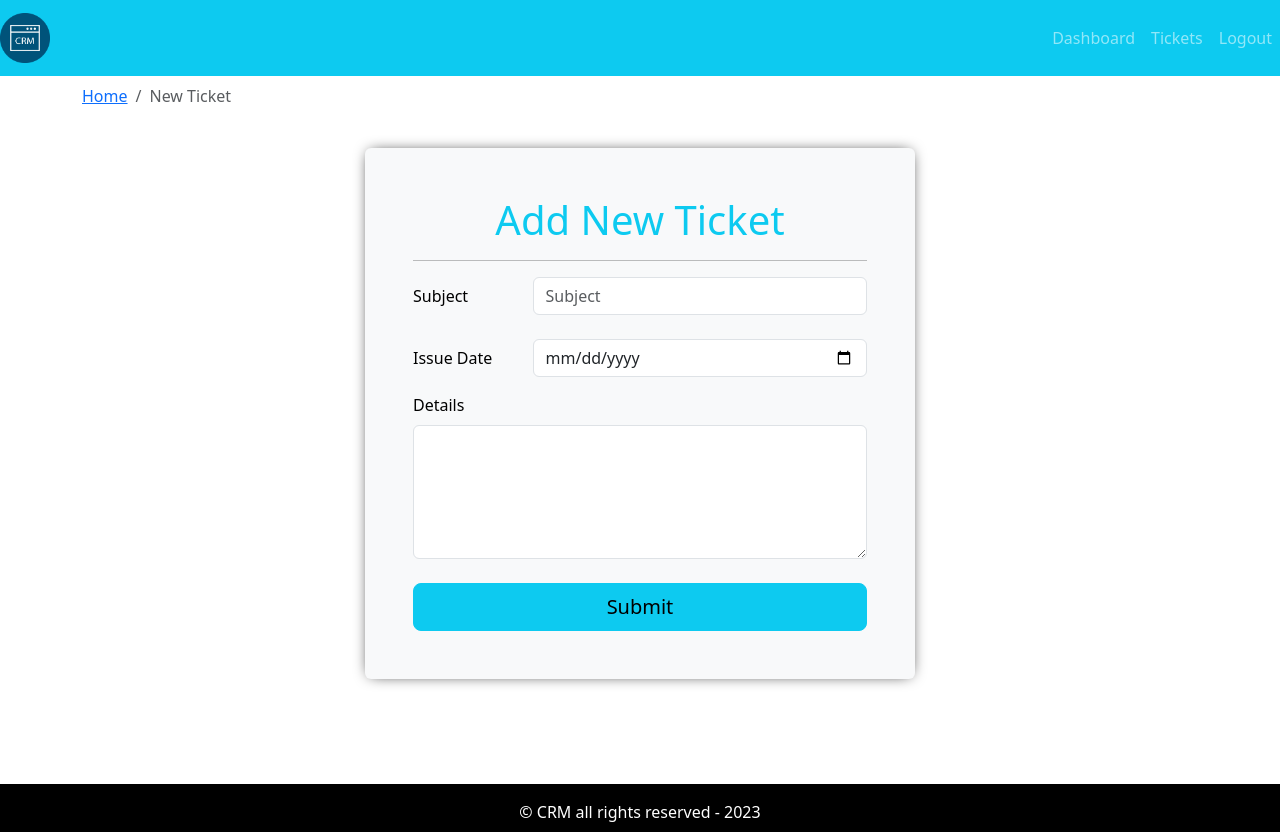
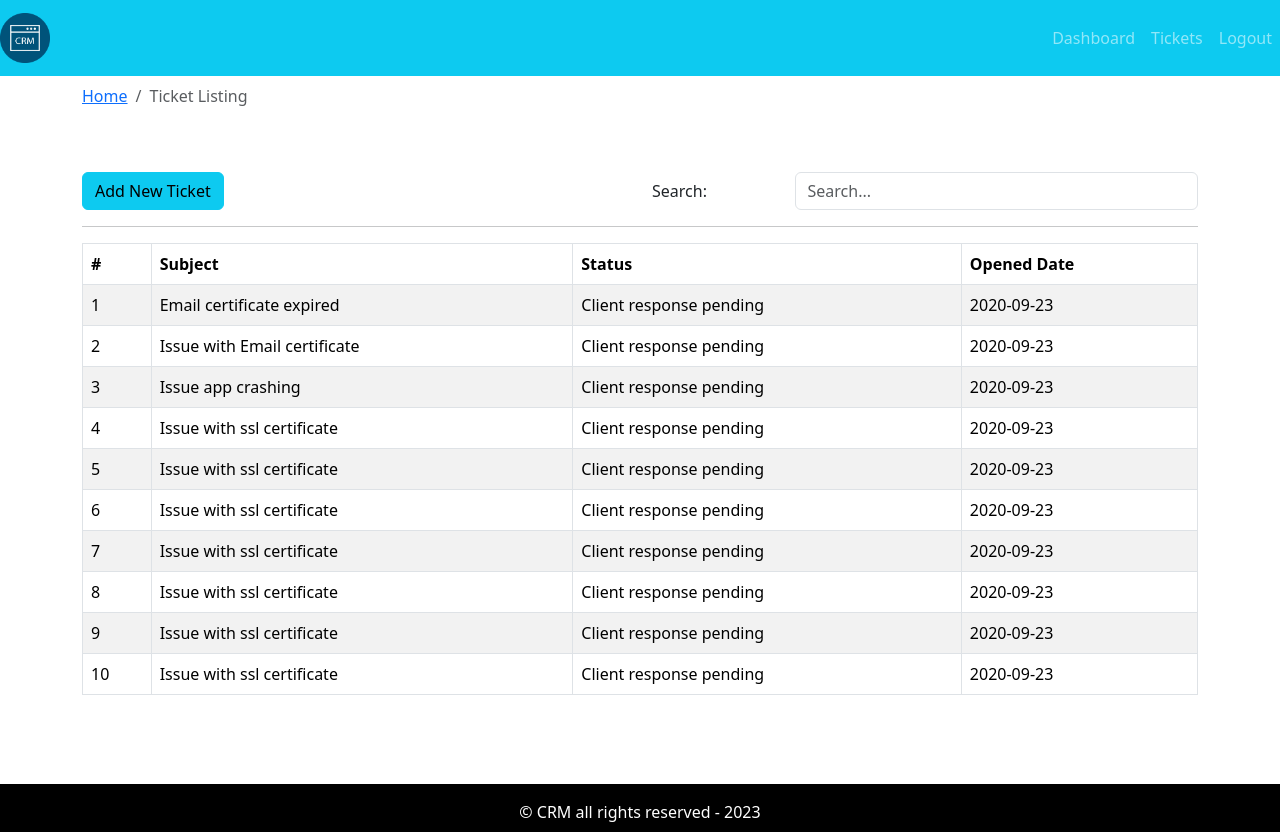
Before and after one commit to Rushabh1105/CRM-App-FrontEnd, a React (Create React App) app: page / in a window 1280 px wide. Built offline with nearby package versions, Linux system fonts and the light colour scheme.

Commit message:
added ticket listing page

```diff
--- a/src/App.js
+++ b/src/App.js
@@ -3,6 +3,7 @@ import './App.css';
 import DefaultLayout from './Layout/DefaultLayout';
 // import Dashboard from './Page/Dashboard/Dashboard.Page';
 import AddTicket from "./Page/NewTicket/AddTicket.Page";
+import TicketListing from './Page/Ticket-Listing/TicketListing.Page';
 
 function App() {
   return (
@@ -11,7 +12,8 @@ function App() {
 
       <DefaultLayout>
         {/* <Dashboard/>     */}
-        <AddTicket/>
+        {/* <AddTicket/> */}
+        <TicketListing/>
       </DefaultLayout>
     </div>
   );
--- /dev/null
+++ b/src/Assets/DummyTicket.json
@@ -0,0 +1,79 @@
+[
+    {
+      "id": 1,
+      "subject": "Email   certificate expired",
+      "status": "Client response pending",
+      "addedAt": "2020-09-23",
+      "history": [
+        {
+          "date": "20-10-10",
+          "message": "sjflsjl",
+          "messageBy": "client"
+        },
+        {
+          "date": "20-10-10",
+          "message": "sjflsjl",
+          "messageBy": "operator"
+        },
+        {
+          "date": "20-10-10",
+          "message": "sjflsjl",
+          "messageBy": "client"
+        }
+      ]
+    },
+    {
+      "id": 2,
+      "subject": "Issue with Email certificate",
+      "status": "Client response pending",
+      "addedAt": "2020-09-23"
+    },
+    {
+      "id": 3,
+      "subject": "Issue app crashing",
+      "status": "Client response pending",
+      "addedAt": "2020-09-23"
+    },
+    {
+      "id": 4,
+      "subject": "Issue with ssl certificate",
+      "status": "Client response pending",
+      "addedAt": "2020-09-23"
+    },
+    {
+      "id": 5,
+      "subject": "Issue with ssl certificate",
+      "status": "Client response pending",
+      "addedAt": "2020-09-23"
+    },
+    {
+      "id": 6,
+      "subject": "Issue with ssl certificate",
+      "status": "Client response pending",
+      "addedAt": "2020-09-23"
+    },
+    {
+      "id": 7,
+      "subject": "Issue with ssl certificate",
+      "status": "Client response pending",
+      "addedAt": "2020-09-23"
+    },
+    {
+      "id": 8,
+      "subject": "Issue with ssl certificate",
+      "status": "Client response pending",
+      "addedAt": "2020-09-23"
+    },
+    {
+      "id": 9,
+      "subject": "Issue with ssl certificate",
+      "status": "Client response pending",
+      "addedAt": "2020-09-23"
+    },
+    {
+      "id": 10,
+      "subject": "Issue with ssl certificate",
+      "status": "Client response pending",
+      "addedAt": "2020-09-23"
+    }
+]
--- /dev/null
+++ b/src/Component/SearchForm/SearchForm.Component.js
@@ -0,0 +1,32 @@
+import React from 'react';
+import { Form, Row, Col } from 'react-bootstrap';
+import PropTypes from 'prop-types';
+
+function SearchForm({handleOnChange, str}) {
+
+  return (
+    <Form>
+        <Form.Group as={Row}>
+            <Form.Label column sm="3">
+                Search: {" "}
+            </Form.Label>
+            <Col sm="9">
+                    <Form.Control
+                        name="searchString"
+                        type="text"
+                        onChange={handleOnChange}
+                        placeholder='Search...'
+                        value={str}
+                    />
+            </Col>
+        </Form.Group>
+    </Form>
+  )
+}
+
+
+SearchForm.propTypes = {
+    handleOnChange: PropTypes.func.isRequired,
+    str: PropTypes.string.isRequired
+}
+export default SearchForm
--- a/src/Component/Ticket-Table/TicketTable.Component.js
+++ b/src/Component/Ticket-Table/TicketTable.Component.js
@@ -1,7 +1,8 @@
 import React from 'react'
 import { Table } from 'react-bootstrap';
+import PropTypes from 'prop-types'
 
-function TicketTable() {
+function TicketTable({tickets}) {
   return (
     <Table striped bordered hover>
         <thead>
@@ -13,27 +14,32 @@ function TicketTable() {
             </tr>
         </thead>
         <tbody>
-            <tr>
-                <td>1</td>
-                <td>ssl Issue</td>
-                <td>Client Response Pending</td>
-                <td>2023-10-09</td>
-            </tr>
-            <tr>
-                <td>1</td>
-                <td>ssl Issue</td>
-                <td>Client Response Pending</td>
-                <td>2023-10-09</td>
-            </tr>
-            <tr>
-                <td>1</td>
-                <td>ssl Issue</td>
-                <td>Client Response Pending</td>
-                <td>2023-10-09</td>
-            </tr>
+            {
+                tickets.length ? (
+                    tickets.map(ticket => (
+                        <tr key={ticket.id}>
+                            <td>{ticket.id}</td>
+                            <td>{ticket.subject}</td>
+                            <td>{ticket.status}</td>
+                            <td>{ticket.addedAt}</td>
+                        </tr>
+                        )
+                    )
+                ) : (
+                    <tr>
+                        <td colSpan="4" className='text-center'>
+                            No ticket show {" "}
+                        </td>
+                    </tr>
+                )
+            }
         </tbody>
     </Table>
   )
 }
 
+TicketTable.propTypes = {
+    tickets: PropTypes.array.isRequired
+}
+
 export default TicketTable;
--- a/src/Page/Dashboard/Dashboard.Page.js
+++ b/src/Page/Dashboard/Dashboard.Page.js
@@ -2,6 +2,7 @@ import React from 'react'
 import { Button, Col, Container, Row } from 'react-bootstrap';
 import TicketTable from '../../Component/Ticket-Table/TicketTable.Component';
 import BreadCrumb from '../../Component/BreadCrumb.Component.js/BreadCrumb';
+import tickets from '../../Assets/DummyTicket.json'
 
 function Dashboard() {
   return (
@@ -46,7 +47,7 @@ function Dashboard() {
 
         <Row>
             <Col className='recent-ticket'>
-                <TicketTable />
+                <TicketTable tickets={tickets}/>
             </Col>
         </Row>
     </Container>
--- /dev/null
+++ b/src/Page/Ticket-Listing/TicketListing.Page.js
@@ -0,0 +1,62 @@
+import React, { useEffect, useState } from 'react';
+import { Col, Container, Row, Button} from 'react-bootstrap';
+import BreadCrumb from '../../Component/BreadCrumb.Component.js/BreadCrumb'
+import SearchForm from '../../Component/SearchForm/SearchForm.Component';
+import TicketTable from '../../Component/Ticket-Table/TicketTable.Component';
+import tickets from '../../Assets/DummyTicket.json';
+
+function TicketListing() {
+
+    const [str, setStr] = useState('');
+    const[dispTicket, setDispTicket] = useState(tickets);
+    useEffect( ()=>{}, [str] );
+    useEffect( ()=>{}, [str, dispTicket] );
+
+    const handleOnChange = (e) => {
+        const {value} = e.target;
+        setStr(value);
+        searchTicket(value);
+    };
+
+    const searchTicket = (searchStr) => {
+        const displayTickets = tickets.filter(
+            (row) => {
+                return row.subject.toLowerCase().includes(searchStr.toLowerCase())
+
+            }
+        );
+
+        setDispTicket(displayTickets)
+    }
+
+
+
+  return (
+    <Container>
+        <Row>
+            <Col>
+                <BreadCrumb page="Ticket Listing" />
+            </Col>
+        </Row>
+        <Row className='mt-5'>
+            <Col>
+                <Button variant='info'> Add New Ticket </Button>
+            </Col>
+            <Col className='text-right'>
+                <SearchForm
+                    handleOnChange={handleOnChange}
+                    str={str}
+                />
+            </Col>
+        </Row>
+        <hr />
+        <Row>
+            <Col>
+                <TicketTable tickets={dispTicket}/>
+            </Col>
+        </Row>
+    </Container>
+  )
+}
+
+export default TicketListing
```
